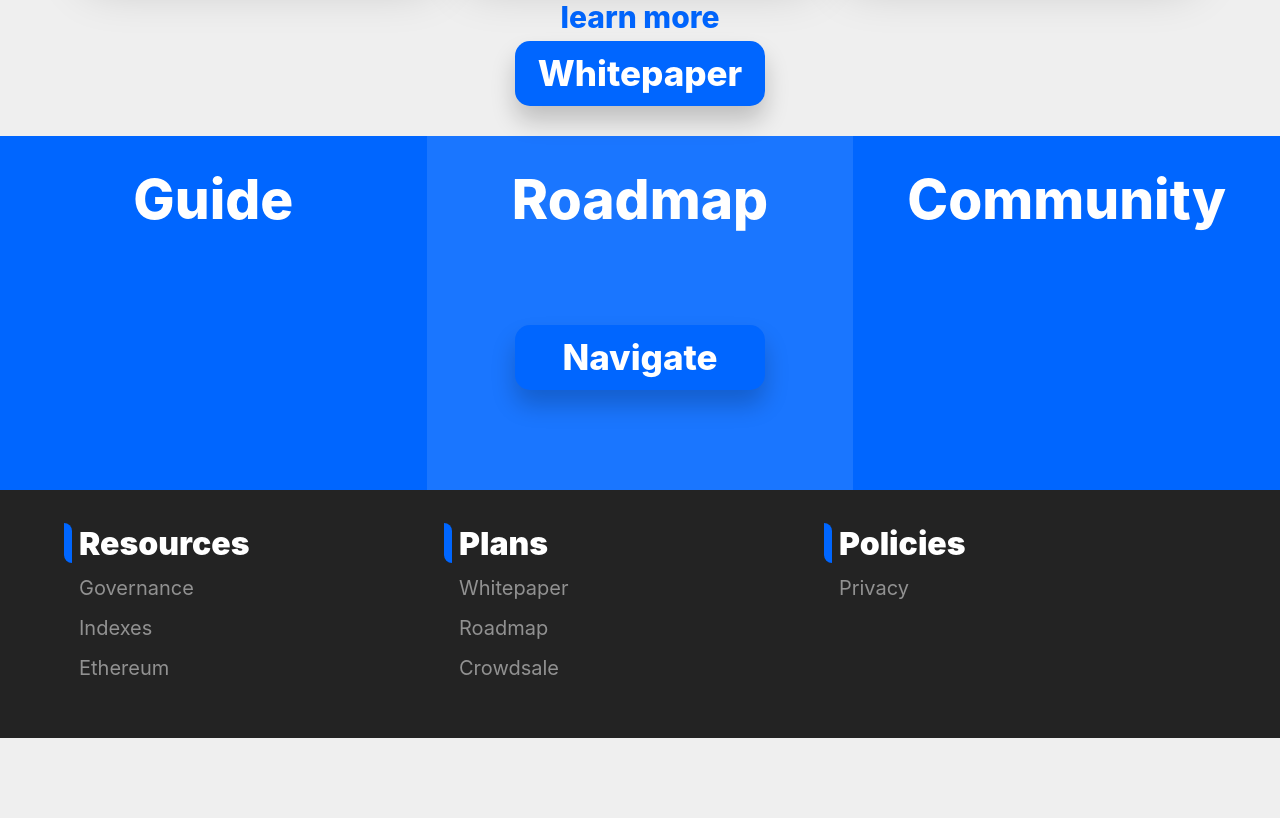
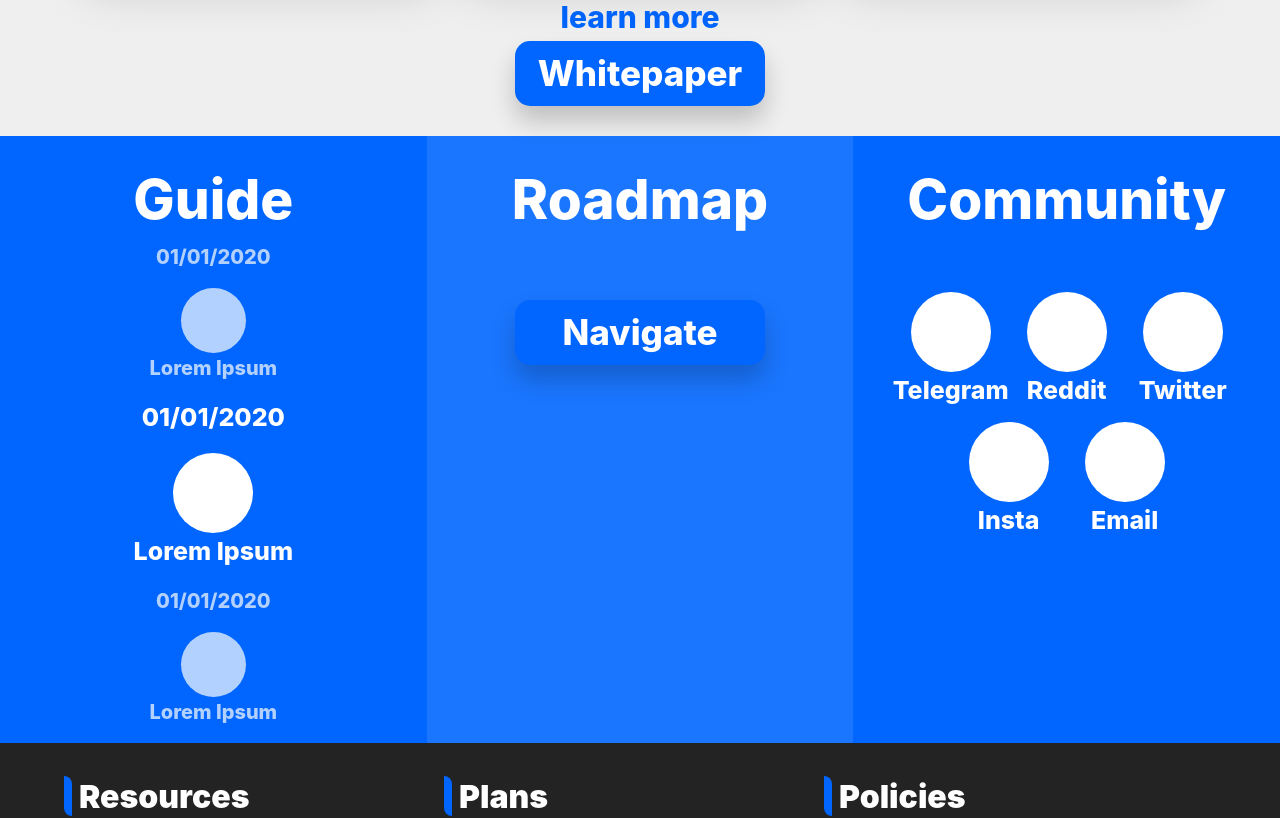
Before and after one commit to prmali/indexlabs, a React (Create React App) app: page / in a window 1280 px wide. Shown: the part 780-1598 px from the top of the page. Before the commit the page ends 1518 px from the top, so only its background shows below. Built offline with nearby package versions, Linux system fonts and the light colour scheme; a web font is replaced by a local one.

Commit message:
Touching up website

```diff
--- a/src/components/home/breaker.jsx
+++ b/src/components/home/breaker.jsx
@@ -17,17 +17,51 @@ class Breaker extends React.Component {
                 <Row md="3" sm="1" xs="1">
                     <Col className="guide">
                         <h1>Guide</h1>
+                        <div className="container">
+                            <span className="section sec">
+                                <p className="date">01/01/2020</p>
+                                <div className="node"></div>
+                                <p className="description">Lorem Ipsum</p>
+                            </span>
+                            <span className="section prim">
+                                <p className="date">01/01/2020</p>
+                                <div className="node"></div>
+                                <p className="description">Lorem Ipsum</p>
+                            </span>
+                            <span className="section sec">
+                                <p className="date">01/01/2020</p>
+                                <div className="node"></div>
+                                <p className="description">Lorem Ipsum</p>
+                            </span>
+                        </div>
                     </Col>
 
                     <Col className="roadmap">
                         <h1>Roadmap</h1>
                         <div>
-                            <Button tag={Link} to="/Roadmap">Navigate</Button>
+                            <Button tag={Link} to="/roadmap">Navigate</Button>
                         </div>
                     </Col>
 
                     <Col className="community">
                         <h1>Community</h1>
+                        <div>
+                            <span className="media telegram">
+                                <p>Telegram</p>
+                            </span>
+                            <span className="media reddit">
+                                <p>Reddit</p>
+                            </span>
+                            <span className="media twitter">
+                                <p>Twitter</p>
+                            </span>
+                            <span className="media insta">
+                                <p>Insta</p>
+                            </span>
+                            <span className="media email">
+                                <p>Email</p>
+                            </span>
+                        </div>
                     </Col>
                 </Row>
             </div>
--- a/src/components/home/styling/breaker.scss
+++ b/src/components/home/styling/breaker.scss
@@ -3,6 +3,7 @@
 $bg-color: #0066FF;
 
 .breaker {
+    width: 100%;
     background: $bg-color;
     .row {
         margin: 0;
@@ -14,6 +15,43 @@ $bg-color: #0066FF;
         text-align: center;
         margin-top: 30px;
     }
+    .guide {
+        .container {
+            margin-top: 10px;
+            text-align: center;
+            .section {
+                vertical-align: middle;
+                display: inline-block;
+                align-items: center;
+                margin: 0 25px;
+            }
+            .sec {
+                color: rgba(255, 255, 255, 0.7);
+                font-weight: 800;
+                font-size: 20px;
+                .node {
+                    margin: auto;
+                    height: 65px;
+                    width: 65px;
+                    background-color: rgba(255, 255, 255, 0.7);
+                    border-radius: 50%;
+                }
+            }
+            .prim {
+                color: white;
+                font-weight: 800;
+                font-size: 25px;
+                .node {
+                    margin: auto;
+                    height: 80px;
+                    width: 80px;
+                    background-color: white;
+                    border-radius: 50%;
+                }
+            }
+        }
+    }
+
     .roadmap {
         background-color: rgba(255, 255, 255, 0.1);
         div {
@@ -22,7 +60,7 @@ $bg-color: #0066FF;
             text-align: center;
         }
         .btn {
-            margin: 85px 0;
+            margin-top: 60px;
             margin-bottom: 100px;
             font-size: 35px;
             font-weight: 800;
@@ -34,4 +72,29 @@ $bg-color: #0066FF;
             box-shadow: 0 15px 25px rgba(0, 0, 0, 0.2);
         }
     }
+
+    .community {
+        div {
+            margin: auto;
+            margin-top: 60px;
+            text-align: center;
+        }
+        .media {
+            height: 80px;
+            width: 80px;
+            margin: 0 18px;
+            background-color: white;
+            border-radius: 50%;
+            display: inline-block;
+            margin-bottom: 50px;
+            p {
+                display: flex;
+                justify-content: center;
+                margin-top: 80px;
+                color: white;
+                font-weight: 800;
+                font-size: 25px;
+            }
+        }
+    }
 }
--- a/src/components/roadmap/styling/roadmap.scss
+++ b/src/components/roadmap/styling/roadmap.scss
@@ -1,4 +1,5 @@
 .roadmap-container {
+    width: 100%;
     text-align: center;
     img {
         height: 45em;
```
Also changed, not shown: public/index.html (+0 -10 lines).
